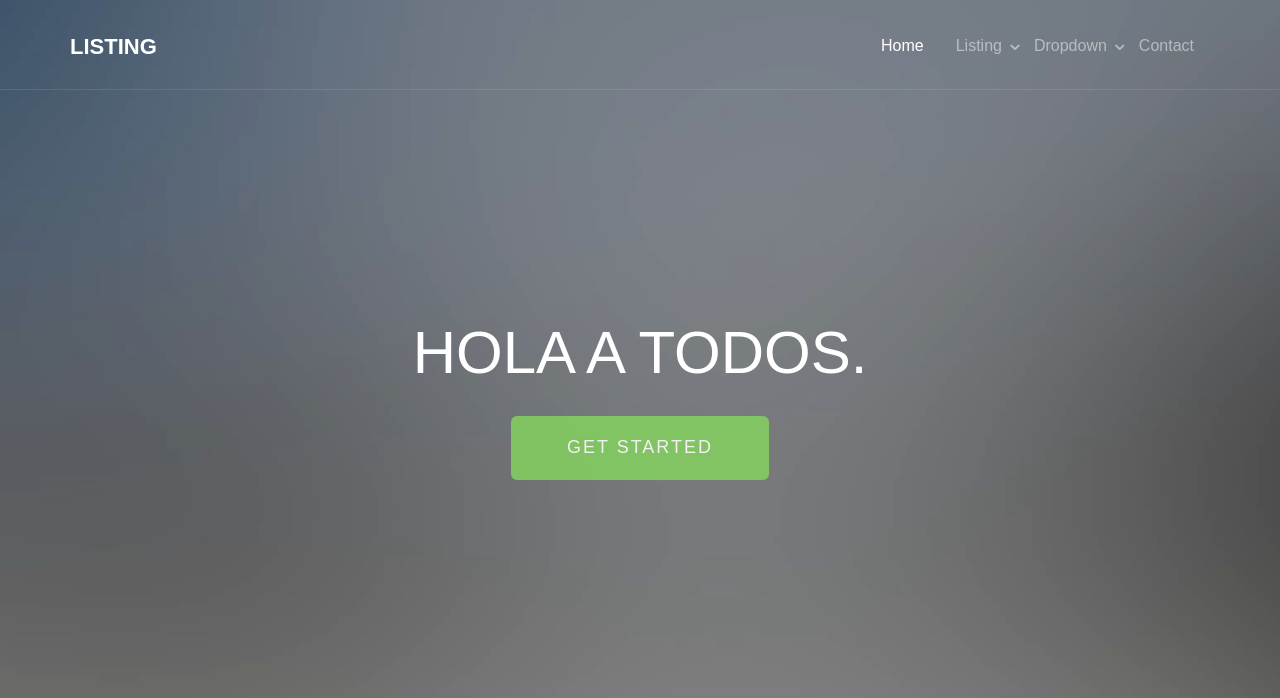
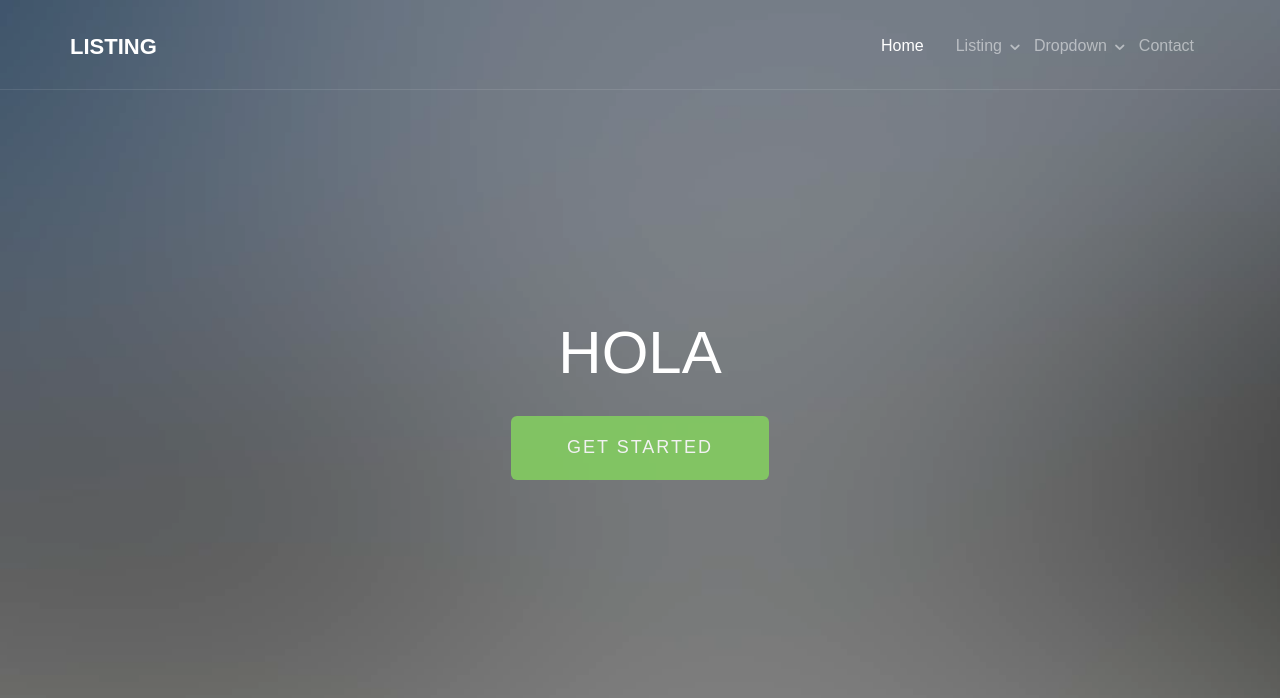
Before and after one commit to Gitpepehub/Cloud-sesion2, a plain HTML site: page index.html in a window 1280 px wide. Shown: the top 698 px of the page. Drawn offline with Linux system fonts and the light colour scheme; files whose address does not match are found by name.

Commit message:
modifico index.html

```diff
--- a/index.html
+++ b/index.html
@@ -124,7 +124,7 @@
 			<div class="fh5co-overlay"></div>
 			<div class="fh5co-cover text-center" data-stellar-background-ratio="0.5" style="background-image: url(images/cover_bg_1.jpg);">
 				<div class="desc animate-box">
-					<h2>Hola a todos.</h2>
+					<h2>Hola</h2>
 					<!-- <span>Lovely Crafted by <a href="http://frehtml5.co/" target="_blank" class="fh5co-site-name">FREEHTML5.co</a></span> -->
 					<span><a class="btn btn-primary btn-lg" href="#">Get Started</a></span>
 				</div>
```
